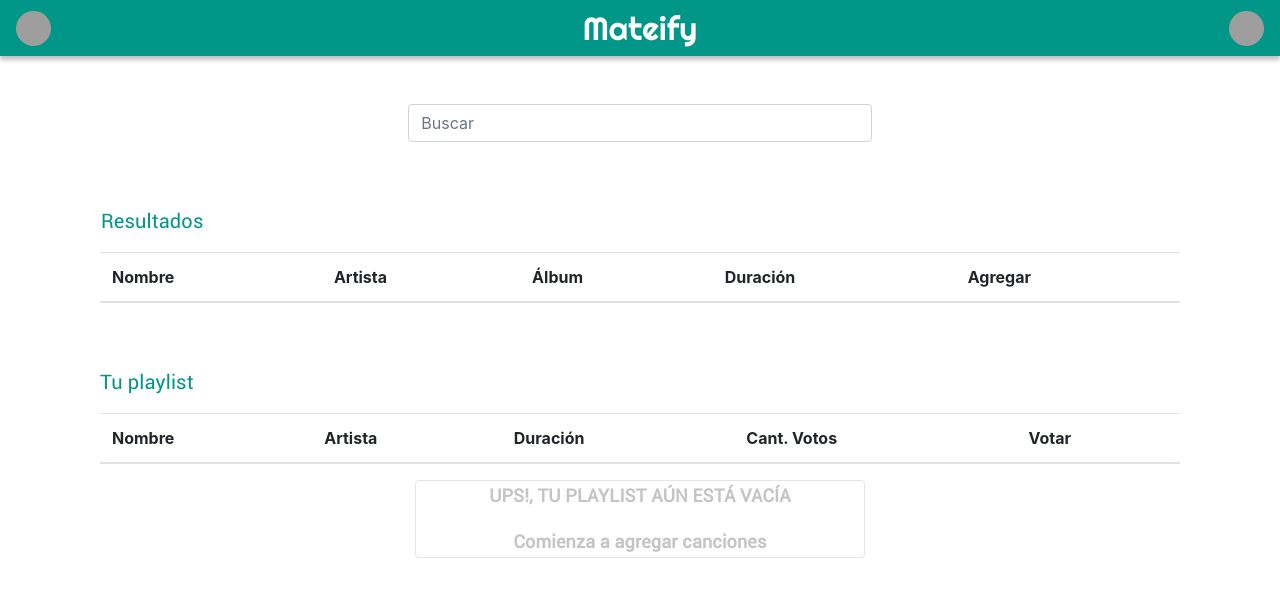
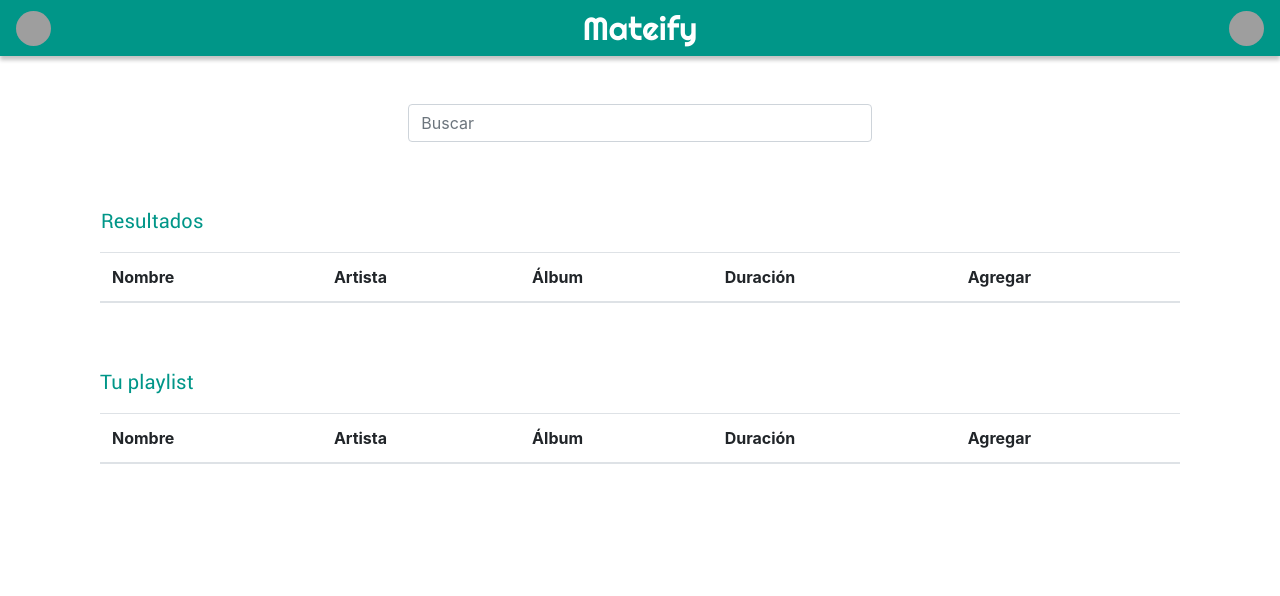
Before and after one commit to iglesiiaskeviin/mateify-reactjs, a React (Create React App) app: page /plyCreator/1 in a window 1280 px wide. Shown: the top 596 px of the page. Built offline with nearby package versions, Linux system fonts and the light colour scheme; grey boxes are pictures that could not be loaded.

Commit message:
Day work

```diff
--- /dev/null
+++ b/src/components/notMusic.js
@@ -0,0 +1,9 @@
+import React from 'react';
+export const NotMusic = () => {
+    return(
+    <div className='not-music-info col-xs-12 col-lg-5'>
+        <p>UPS!, TU PLAYLIST AÚN ESTÁ VACÍA</p>
+        <span>Comienza a agregar canciones</span>
+    </div>
+    )
+}
--- a/src/pages/homePage.js
+++ b/src/pages/homePage.js
@@ -12,6 +12,7 @@
 import Data from '.././databases/userData.json';
 import MusicData from '.././databases/songData.json';
 import { useHistory } from "react-router-dom";
+import { NotMusic } from '../components/notMusic.js';
 /* MATERIAL UI */
 import AddCircleIcon from '@material-ui/icons/AddCircle';
 
@@ -42,18 +43,21 @@
 
         const onInputKeyPress = (e) => {
             if (e.key == 'Enter') {
-                const results = MusicData.filter(filterListMusic); //filterListMusic a definir aun
+                const results = MusicData.filter(filterListMusic);
                 setFilterList(results);
             }
         }
 
-        const handleAddMusic = (e, cancion) => {
+        const handleAddMusic = (e, songData) => {
             console.log("Se ejecuta el handleAddMusic");
-            console.log("Me llega la cancion");
-            console.log(cancion);
-            // TODO actualizar la playlist de abajo (que en este ejemplo no esta pero en el de ustedes si)
+            console.log(songData);
+
+
+
+
+
+            //add to user playlist
           };
-
 
         /*  */
         const userImage = (e) => {
@@ -106,7 +110,6 @@
                                         <td>{songs.album}</td>
                                         <td>{songs.duration}</td>
                                         <td><AddCircleIcon onClick={(e) => handleAddMusic(e, songs)} color="secondary"/></td>
-
                                     </tbody>
                                 ))}
                             </table>
@@ -123,16 +126,13 @@
                                     <tr>
                                         <th scope="col-12">Nombre</th>
                                         <th scope="col-12">Artista</th>
+                                        <th scope="col-12">Álbum</th>
                                         <th scope="col-12">Duración</th>
-                                    <th scope="col-12">Cant. Votos</th>
-                                    <th scope="col-12">Votar</th>
+                                        <th scope="col-12">Agregar</th>
                                     </tr>
                                 </thead>
                             </table>
-                            <div className='not-music-info col-xs-12 col-lg-5'>
-                                <p>UPS!, TU PLAYLIST AÚN ESTÁ VACÍA</p>
-                                <span>Comienza a agregar canciones</span>
-                            </div>
+                           {/*  <NotMusic/> */}
                         </div>
                     </div>
                 </div>
```
Lines whose indentation alone changed are shown as unchanged.
